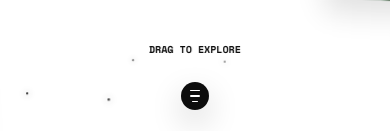
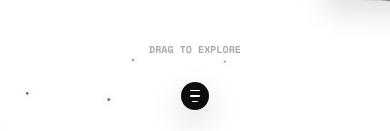
Before and after one commit to wassimglabs/ParallaxPortf, a React (Vite) app: page / in a window 390 px wide. Shown: the part 710-841 px from the top of the page. Built offline with nearby package versions, Linux system fonts and the light colour scheme; grey boxes are pictures that could not be loaded.

Commit message:
drag sensetivity

```diff
--- a/src/components/Hero.jsx
+++ b/src/components/Hero.jsx
@@ -151,10 +151,13 @@ export default function Hero() {
     if (supportsHoverEffects || hasSeenDragHint) return undefined;
 
     const hideOnDrag = (clientX, clientY) => {
-      if (!dragHintStart.current) return;
+      if (!dragHintStart.current) {
+        setHasSeenDragHint(true);
+        return;
+      }
       const dx = clientX - dragHintStart.current.x;
       const dy = clientY - dragHintStart.current.y;
-      if (Math.hypot(dx, dy) > 3) {
+      if (Math.hypot(dx, dy) > 1) {
         setHasSeenDragHint(true);
       }
     };
--- a/src/index.css
+++ b/src/index.css
@@ -2141,17 +2141,24 @@ body,
     white-space: nowrap;
     pointer-events: none;
     transform: translateX(-50%);
-    opacity: 0.74;
+    opacity: 1;
     text-shadow: 0 1px 10px var(--page-bg);
     transition:
       opacity 420ms cubic-bezier(0.22, 1, 0.36, 1),
       transform 520ms cubic-bezier(0.22, 1, 0.36, 1);
-    animation: hero-drag-hint-in 520ms cubic-bezier(0.22, 1, 0.36, 1) both;
+  }
+
+  .hero-drag-hint span {
+    animation: hero-drag-hint-pulse 1.8s ease-in-out infinite;
   }
 
   .hero-drag-hint.is-hidden {
     opacity: 0;
     transform: translateX(-50%) translateY(10px) scale(0.96);
+  }
+
+  .hero-drag-hint.is-hidden span {
+    animation: none;
   }
 
   .hero-logo.is-touch-logo {
@@ -2215,20 +2222,22 @@ body,
   }
 }
 
-@keyframes hero-drag-hint-in {
+@keyframes hero-drag-hint-pulse {
   0% {
-    opacity: 0;
-    transform: translateX(-50%) translateY(8px) scale(0.98);
+    opacity: 0.35;
+  }
+
+  50% {
+    opacity: 0.9;
   }
 
   100% {
-    opacity: 1;
-    transform: translateX(-50%) translateY(0) scale(1);
+    opacity: 0.35;
   }
 }
 
 @media (prefers-reduced-motion: reduce) {
-  .hero-drag-hint {
+  .hero-drag-hint span {
     animation: none;
   }
 }
```
